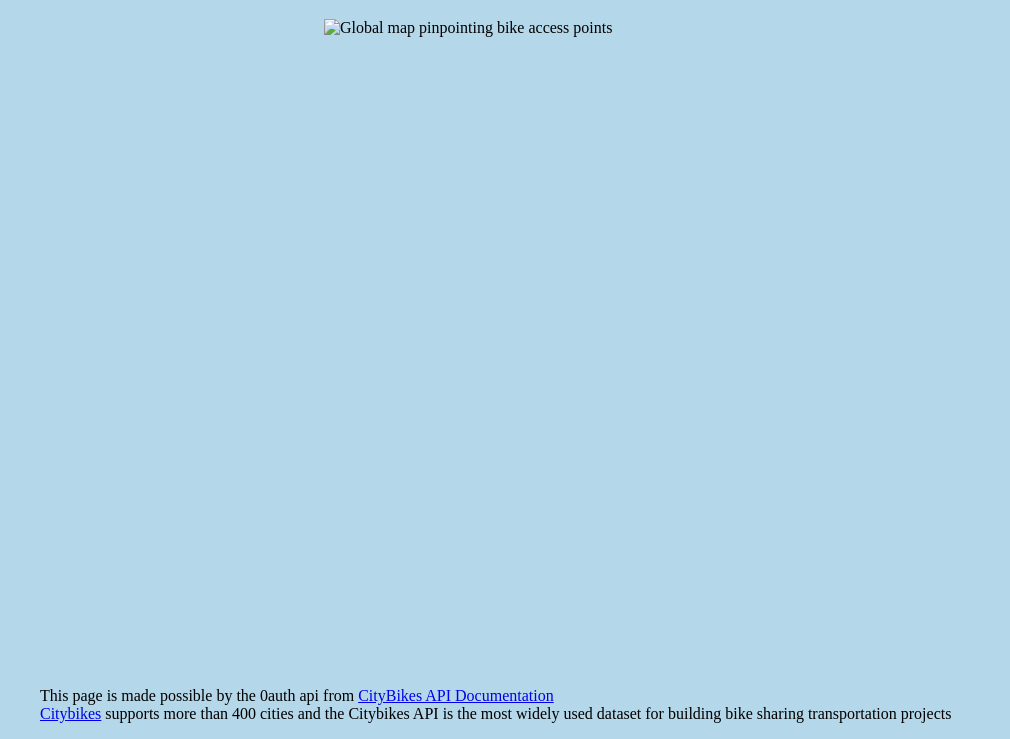
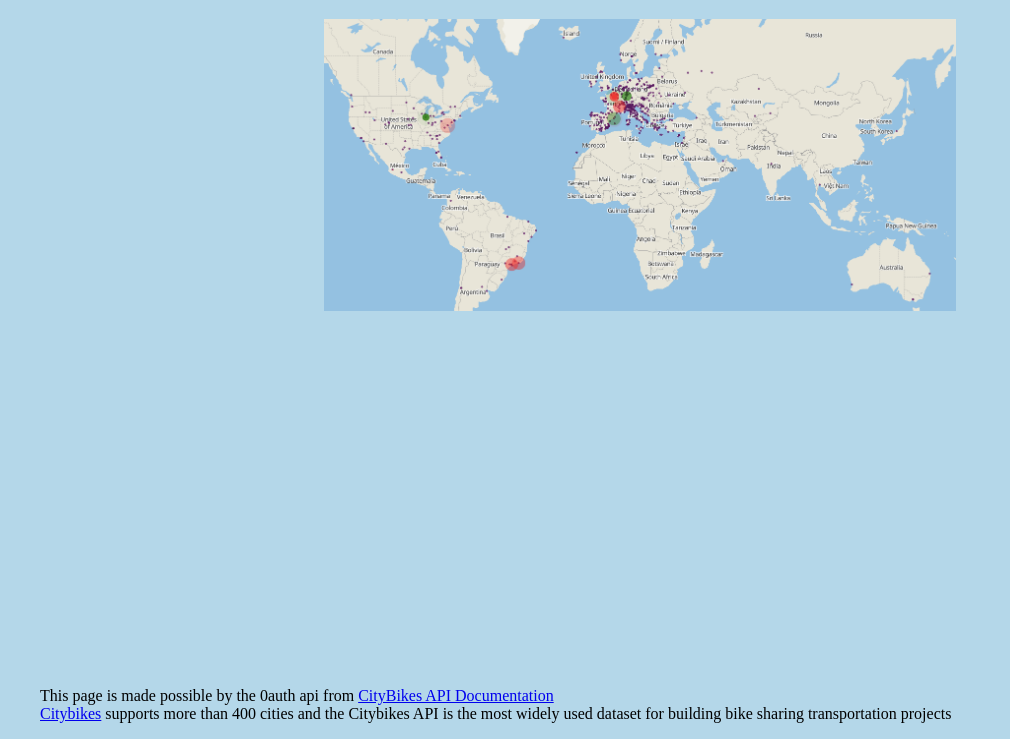
Before and after one commit to kazziken/bike-finder, a plain HTML site: page index.html in a window 1280 px wide. Shown: the part 61-800 px from the top of the page, without its empty margins (0-1010 px from the left). Drawn offline with Linux system fonts and the light colour scheme; the site is published under a folder, as on GitHub Pages, so addresses that start at the root find nothing; no server answers.

Commit message:
added header image

```diff
--- a/index.html
+++ b/index.html
@@ -5,15 +5,15 @@
     <meta charset="utf-8">
     <meta name="viewport" content="width=device-width, initial-scale=1">
     <link rel="icon" href="/favicon.svg" type="image/svg+xml">
-    <link rel="icon" type="image/png" sizes="32x32" href="/images/favicon-32x32.png">
-    <link rel="icon" type="image/png" sizes="16x16" href="/images/favicon-16x16.png">
+    <link rel="icon" type="image/png" sizes="32x32" href="images/favicon-32x32.png">
+    <link rel="icon" type="image/png" sizes="16x16" href="images/favicon-16x16.png">
     <link rel="stylesheet" href="style.css" />
     <title>Project: Phase 1</title>
   </head>
 
   <body>
     <h1>City Bike Finder</h1>
-    <img src="/images/map-image.png" class="center" alt="Global map pinpointing bike access points">
+    <img src="images/map-image.png" class="center" alt="Global map pinpointing bike access points">
     <footer>
       <ul id="footer">
         This page is made possible by the 0auth api from <a href ="https://api.citybik.es/v2/#net_resource">CityBikes API Documentation</a><br>
```
